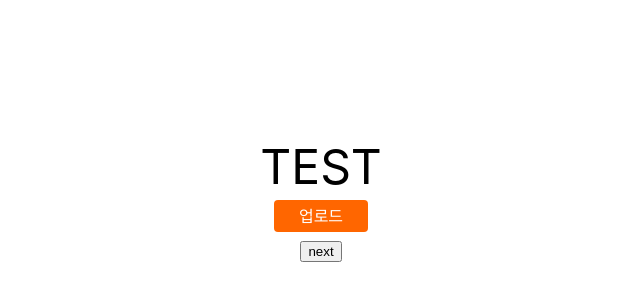
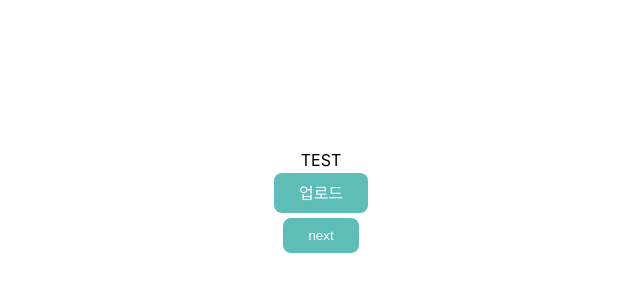
Before and after one commit to dmsdl950823/kakao_chat_export, a React (Create React App) app: page / in a window 1280 px wide. Shown: the part 198-498 px from the top of the page, without its empty margins (319-959 px from the left). Built offline with nearby package versions, Linux system fonts and the light colour scheme.

Commit message:
Updated #0802 scss로 변경

```diff
--- a/package.json
+++ b/package.json
@@ -50,6 +50,7 @@
     "eslint-plugin-n": "^15.2.4",
     "eslint-plugin-promise": "^6.0.0",
     "eslint-plugin-react": "^7.30.1",
+    "node-sass": "^7.0.1",
     "react-redux": "^8.0.2",
     "react-router-dom": "^6.3.0",
     "redux": "^4.2.0"
--- a/src/App.tsx
+++ b/src/App.tsx
@@ -1,6 +1,7 @@
 import React from 'react'
 
-import './style/App.css'
+// import './style/App.css'
+import './style/common.scss'
 import './style/reset.css'
 import Routes from './routes'
 
--- a/src/component/Chat.tsx
+++ b/src/component/Chat.tsx
@@ -1,5 +1,5 @@
 import React from 'react'
-import '../style/chartlist.css'
+import '../style/chartlist.scss'
 
 type AppProps = {
   name: string
--- a/src/component/Input.tsx
+++ b/src/component/Input.tsx
@@ -1,5 +1,5 @@
 import React from 'react'
-import '../style/input.css'
+import '../style/input.scss'
 
 export default function Input () {
   const changeEvent = (e: React.ChangeEvent<HTMLInputElement>) => {
--- a/src/style/chartlist.css
+++ /dev/null
@@ -1,77 +0,0 @@
-.chart-list {
-  padding: 20px;
-  font-size: 13px;
-  color: #333;
-  width: 60%;
-  margin: 0 auto;
-}
-
-.-list {
-  font-size: 14px;
-  display: flex;
-}
-
-.-list.-me {
-  justify-content: flex-end;
-}
-
-.-profile {
-  display: flex;
-  flex-direction: column;
-  justify-content: flex-start;
-  margin-bottom: 5px;
-}
-
-.-image {
-  width: 40px;
-  height: 40px;
-  /* margin-top: 2px; */
-  margin-right: 10px;
-  border-radius: 15px;
-  background-color: #CCC;
-}
-
-.name {
-  display: block;
-  line-height: 25px;
-}
-
-.-me .name {
-  text-align: right;
-}
-
-.-list .-chat {
-  display: inline-block;
-  padding: 15px;
-  background-color: #ccc;
-  margin-bottom: 10px;
-  border-radius: 10px;
-  white-space: pre-wrap;
-  height: auto;
-  position: relative;
-}
-
-.-me .-chat {
-  background-color: rgb(255, 203, 124);
-}
-/* .-list .-chat:before {
-  content: '';
-  position: absolute;
-  top: 0;
-  left: -10px;
-  width: 15px;
-  height: 10px;
-  background-color: #FFF;
-  border-radius: 10px 0 0 10px;
-} */
-
-textarea {
-  border: none;
-  resize: none;
-  font-style: normal;
-  background-color: transparent;
-}
-
-textarea:focus {
-  outline: none;
-}
--- /dev/null
+++ b/src/style/chartlist.scss
@@ -0,0 +1,72 @@
+.chart-list {
+  padding: 20px;
+  font-size: 13px;
+  color: #333;
+  width: 60%;
+  margin: 0 auto;
+}
+
+.-list {
+  font-size: 14px;
+  display: flex;
+
+  .-profile {
+    display: flex;
+    flex-direction: column;
+    justify-content: flex-start;
+    margin-bottom: 5px;
+  }
+
+  .-image {
+    width: 40px;
+    height: 40px;
+    /* margin-top: 2px; */
+    margin-right: 10px;
+    border-radius: 15px;
+    background-color: #CCC;
+  }
+
+  .name {
+    display: block;
+    line-height: 25px;
+  }
+
+  .-chat {
+    display: inline-block;
+    padding: 15px;
+    background-color: #ccc;
+    margin-bottom: 10px;
+    border-radius: 10px;
+    white-space: pre-wrap;
+    height: auto;
+    position: relative;
+  }
+
+  &.-me {
+    justify-content: flex-end;
+
+    .name { text-align: right; }
+    .-chat { background-color: rgb(255, 203, 124); }
+  }
+
+  textarea {
+    border: none;
+    resize: none;
+    font-style: normal;
+    background-color: transparent;
+
+    &:focus { outline: none; }
+  }
+}
+
+
+/* .-list .-chat:before {
+  content: '';
+  position: absolute;
+  top: 0;
+  left: -10px;
+  width: 15px;
+  height: 10px;
+  background-color: #FFF;
+  border-radius: 10px 0 0 10px;
+} */
--- /dev/null
+++ b/src/style/common.scss
@@ -0,0 +1,24 @@
+button {
+  padding: 10px 25px;
+  background-color:#5ebdb7;
+  border-radius: 8px;
+  color: white;
+  cursor: pointer;
+  border: none;
+
+  &:disabled {
+    border: 1px solid red;
+  }
+}
+
+h1 {
+  font-size: 3em;
+}
+
+.home {
+  display: flex;
+  align-items: center;
+  justify-content: center;
+  flex-direction: column;
+  height: 100vh;
+}
--- a/src/style/home.css
+++ /dev/null
@@ -1,11 +0,0 @@
-.home {
-  display: flex;
-  align-items: center;
-  justify-content: center;
-  flex-direction: column;
-  height: 100vh;
-}
-
-h1 {
-  font-size: 3em;
-}
--- a/src/style/input.css
+++ /dev/null
@@ -1,12 +0,0 @@
-.kakao-file-upload {
-  line-height: 50px;
-  text-align: center;
-}
-
-.input-file-button{
-  padding: 6px 25px;
-  background-color:#FF6600;
-  border-radius: 4px;
-  color: white;
-  cursor: pointer;
-}
--- /dev/null
+++ b/src/style/input.scss
@@ -0,0 +1,13 @@
+.kakao-file-upload {
+  line-height: 50px;
+  text-align: center;
+}
+
+.input-file-button {
+  padding: 10px 25px;
+  background-color:#5ebdb7;
+  border-radius: 8px;
+  color: white;
+  cursor: pointer;
+  border: none;
+}
--- a/src/view/Home.tsx
+++ b/src/view/Home.tsx
@@ -1,7 +1,7 @@
 import React from 'react'
+import '../style/common.scss'
 import { Link } from 'react-router-dom'
 
-import '../style/home.css'
 import Input from '../component/Input'
 
 export default function Home () {
@@ -10,7 +10,9 @@ export default function Home () {
       <h1>TEST</h1>
 
       <Input />
-      <Link to="option"><button> next </button></Link>
+      <Link to="option">
+        <button> next </button>
+      </Link>
     </div>
   )
 }
```
Also changed, not shown: src/style/App.css (deleted), 1 other file (tests, documents, lock files or other folders).
